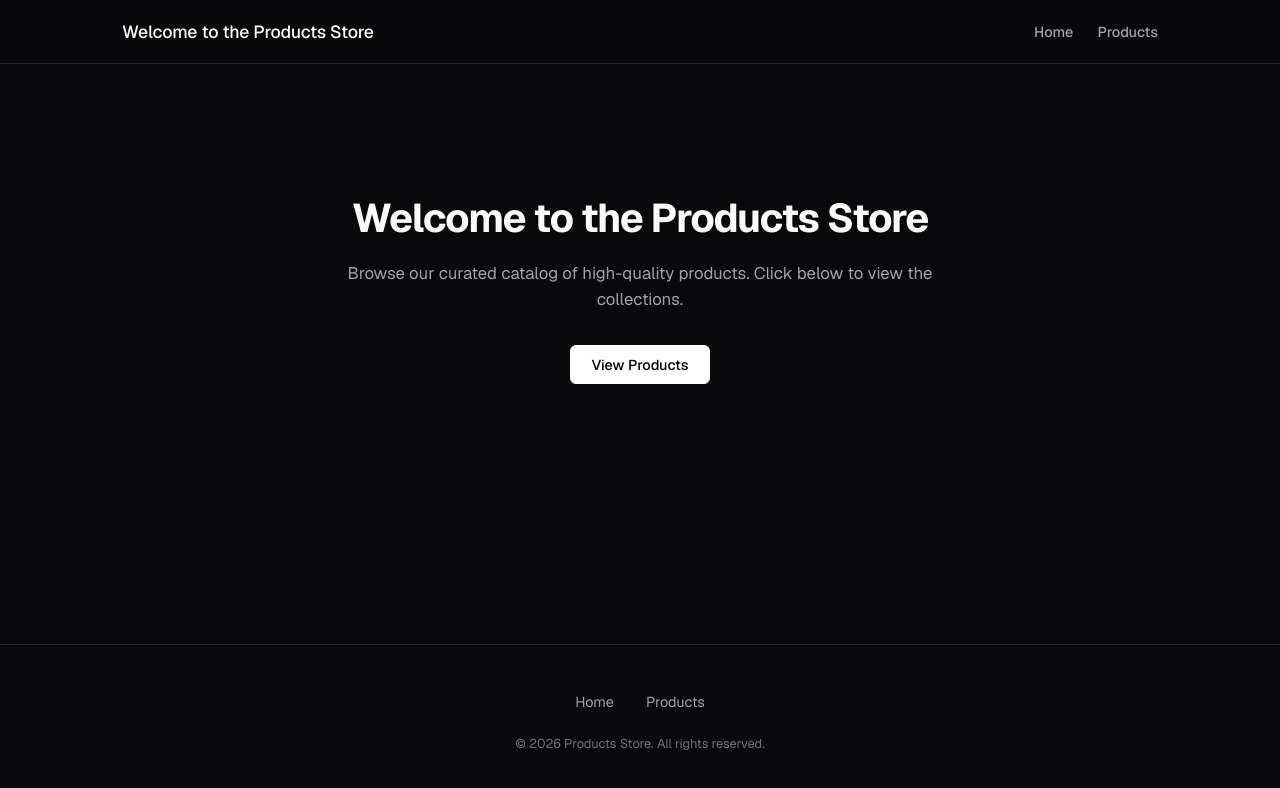
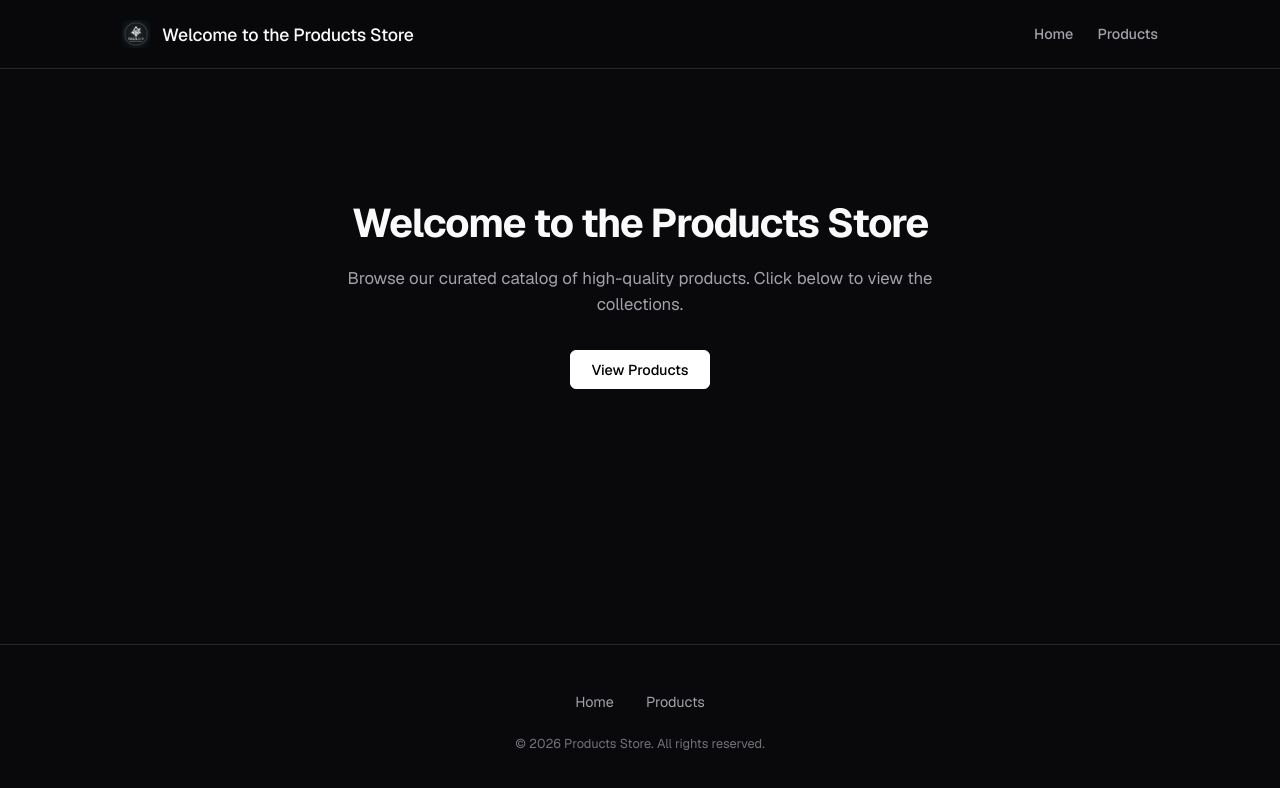
Before and after one commit to amanjoc12345-netizen/Next-Js-project, a Next.js app: page / in a window 1280 px wide. Shown: the top 788 px of the page. Built offline with nearby package versions, Linux system fonts and the light colour scheme.

Commit message:
Making use of Static files

```diff
--- a/app/layout.js
+++ b/app/layout.js
@@ -23,7 +23,14 @@ export default function RootLayout({ children }) {
       <body>
         <header className="app-header">
           <div className="header-container">
-            <span className="header-title">Welcome to the Products Store</span>
+            <Link href="/" style={{ display: "flex", alignItems: "center", gap: "0.75rem", textDecoration: "none", color: "inherit" }}>
+              <img
+                src="/logo.png"
+                alt="Logo"
+                style={{ height: "28px", width: "28px", objectFit: "contain", borderRadius: "4px" }}
+              />
+              <span className="header-title">Welcome to the Products Store</span>
+            </Link>
             <nav className="nav-links">
               <Link href="/" className="nav-link">
                 Home
```
Also changed, not shown: public/logo.png (added).
